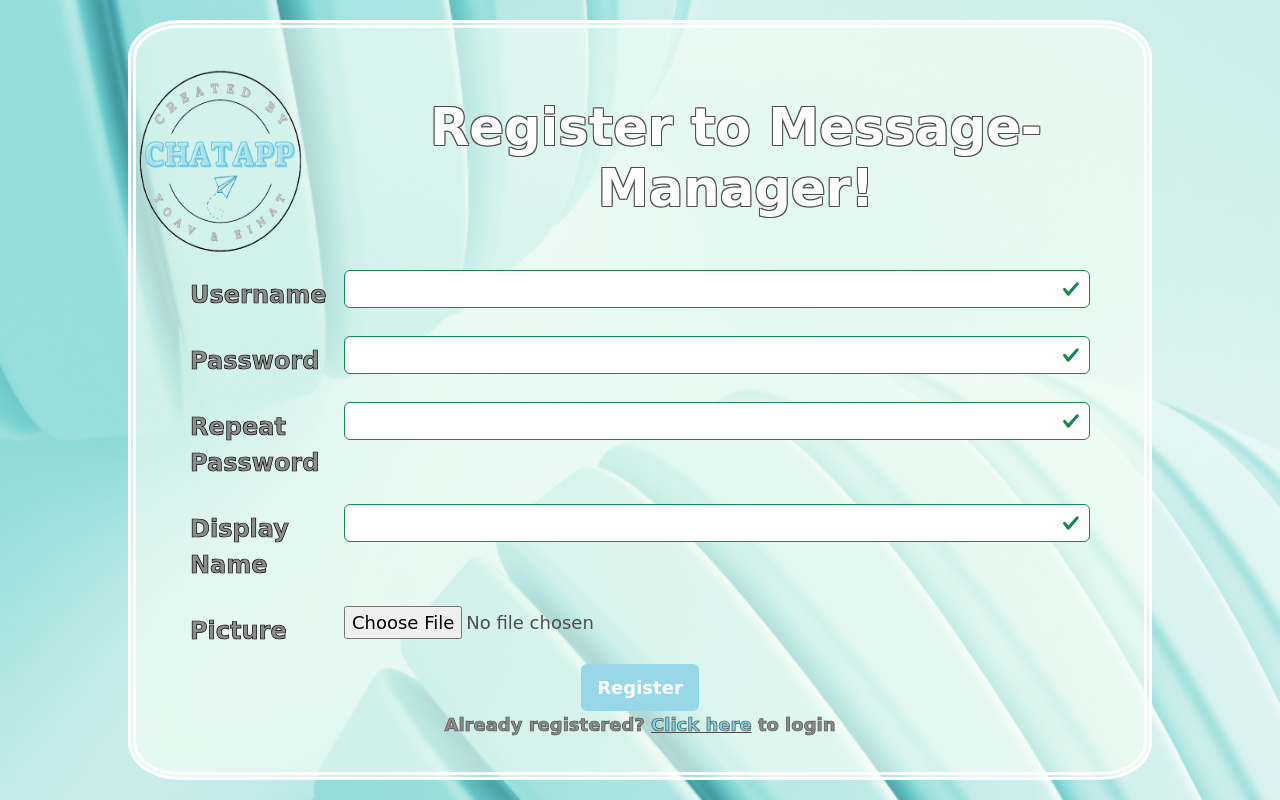
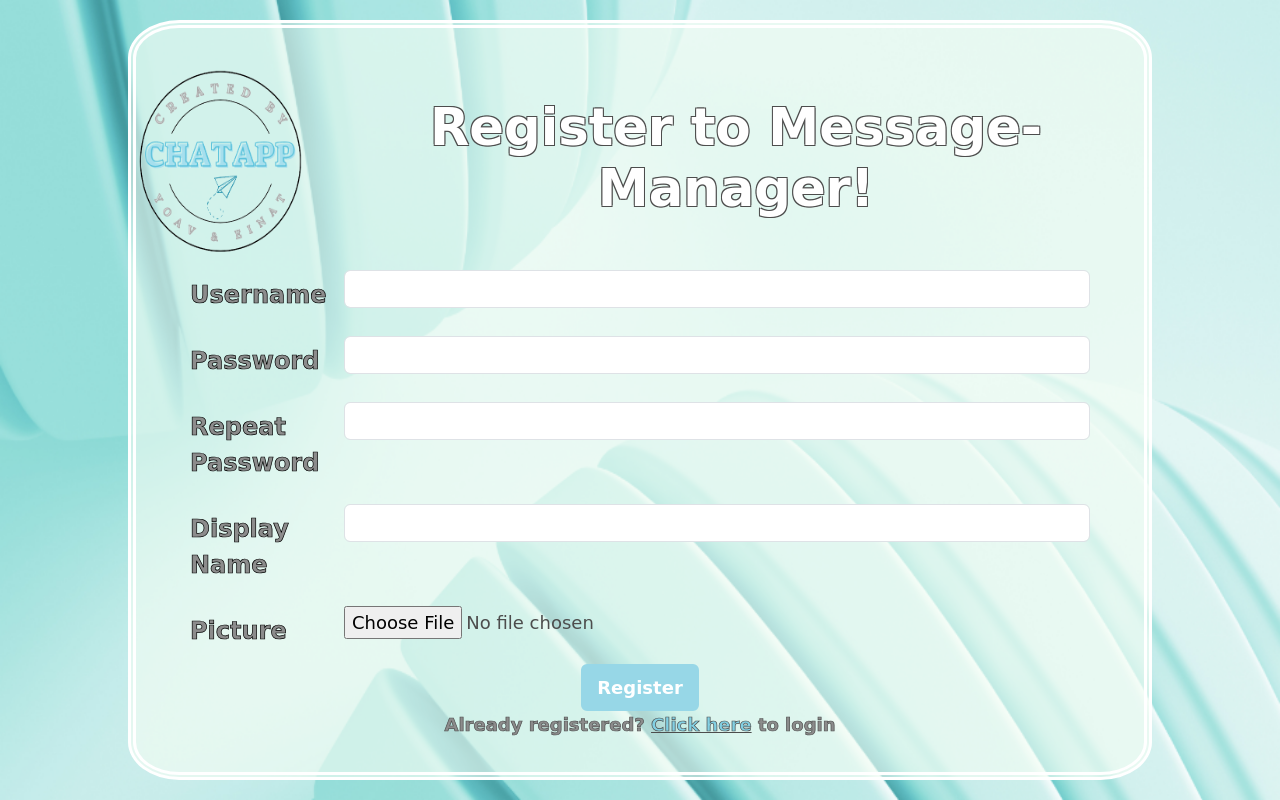
Before and after one commit to doximanman/Chatapp-Functionality-1B, a React (Create React App) app: page /Register in a window 1280 px wide. Built offline with nearby package versions, Linux system fonts and the light colour scheme.

Commit message:
Fix input validation

```diff
--- a/src/Register/Register.js
+++ b/src/Register/Register.js
@@ -22,6 +22,8 @@ function Register() {
         RepeatPassword: '',
         DisplayName: ''
     })
+
+    const [touched, setTouched] = React.useState(false);
     const onInputChange = e => {
         const { name, value } = e.target;
         setInput(prev => ({
@@ -60,7 +62,6 @@ function Register() {
                 default:
                     break;
             }
-
             return stateObj;
         });
     }
@@ -71,13 +72,13 @@ function Register() {
         <form>
             <div id="register-form">
                 <Title title="Register to Message-Manager!"></Title>
-                <Input description={{ labelClass: "col-sm-2 col-form-label name", ins: "Username", name: "Username", divClass: "col-sm-10", type: "text", id: "Username", value: input.Username, onChange: onInputChange, className: error.Username ? "is-invalid form-control" : "is-valid form-control" }}></Input>
+                <Input description={{ labelClass: "col-sm-2 col-form-label name", ins: "Username", name: "Username", divClass: "col-sm-10", type: "text", id: "Username", value: input.Username, onChange: onInputChange, className: error.Username ? "is-invalid form-control" : "form-control" }}></Input>
                 {error.Username && <span className='err invalid-feedback small'>{error.Username}</span>}
-                <Input description={{ labelClass: "col-sm-2 col-form-label name", ins: "Password", name: "Password", divClass: "col-sm-10", type: "password", id: "Password", value: input.Password, onChange: onInputChange, className: error.Password ? "is-invalid form-control" : "is-valid form-control" }}></Input>
+                <Input onBlur={() => setTouched(true)} description={{ labelClass: "col-sm-2 col-form-label name", ins: "Password", name: "Password", divClass: "col-sm-10", type: "password", id: "Password", value: input.Password, onChange: onInputChange, className: error.Password ? "is-invalid form-control" : "form-control" }}></Input>
                 {error.Password && <span className='err invalid-feedback small'>{error.Password}</span>}
-                <Input description={{ labelClass: "col-sm-2 col-form-label name", ins: "Repeat Password", name: "RepeatPassword", divClass: "col-sm-10 smaller", type: "password", id: "Repeat-Password", value: input.RepeatPassword, onChange: onInputChange, className: error.RepeatPassword ? "is-invalid form-control" : "is-valid form-control" }}></Input>
+                <Input description={{ labelClass: "col-sm-2 col-form-label name", ins: "Repeat Password", name: "RepeatPassword", divClass: "col-sm-10 smaller", type: "password", id: "Repeat-Password", value: input.RepeatPassword, onChange: onInputChange, className: error.RepeatPassword ? "is-invalid form-control" : "form-control" }}></Input>
                 {error.RepeatPassword && <span className='err invalid-feedback small'>{error.RepeatPassword}</span>}
-                <Input description={{ labelClass: "col-sm-2 col-form-label name", ins: "Display Name", name: "DisplayName", divClass: "col-sm-10", type: "text", id: "Display-Name", value: input.DisplayName, onChange: onInputChange, className: error.DisplayName ? "is-invalid form-control" : "is-valid form-control" }}></Input>
+                <Input description={{ labelClass: "col-sm-2 col-form-label name", ins: "Display Name", name: "DisplayName", divClass: "col-sm-10", type: "text", id: "Display-Name", value: input.DisplayName, onChange: onInputChange, className: error.DisplayName ? "is-invalid form-control" : "form-control" }}></Input>
                 {error.DisplayName && <span className='err invalid-feedback small'>{error.DisplayName}</span>}
                 <Input description={{ labelClass: "col-sm-2 col-form-label name", ins: "Picture", divClass: "col-sm-10", type: "file", id: "Picture" }}></Input>
                 <Button description={{ id: "register-button", name: "Register" }}></Button>
```
